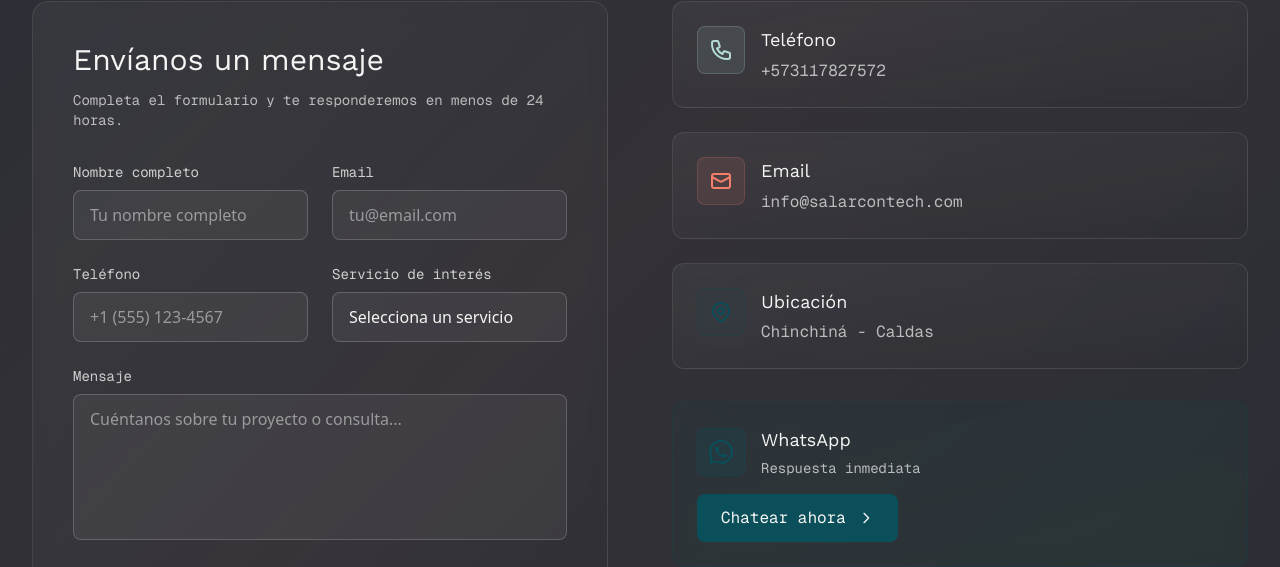
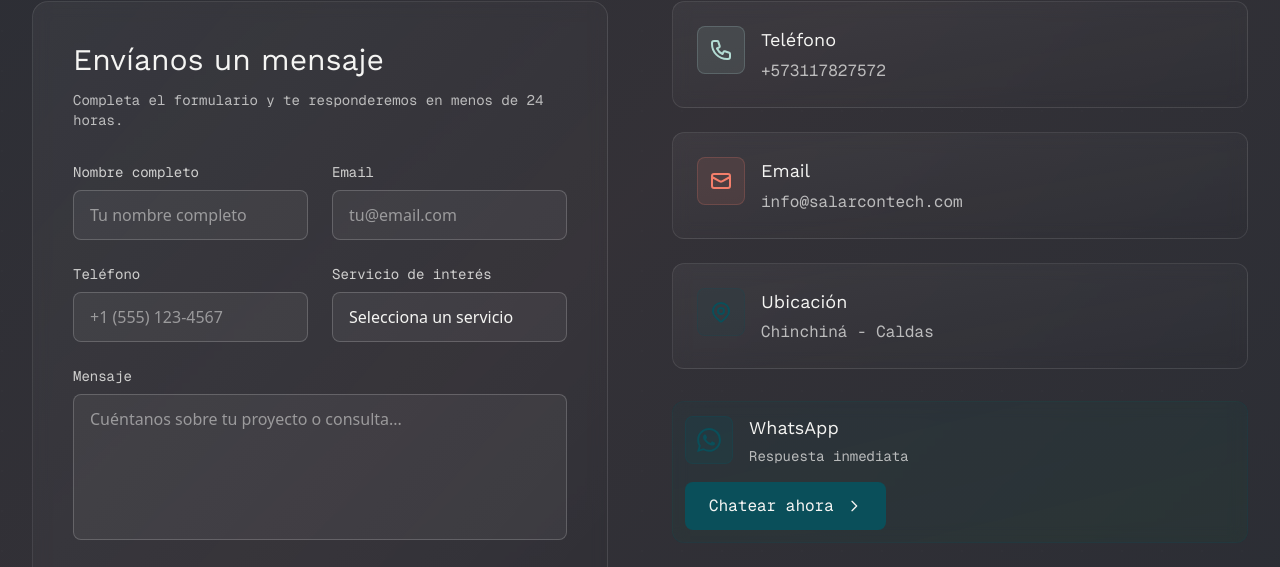
Before and after one commit to sebasao89/salarcon_tech_solutions, an Astro site: page / in a window 1280 px wide. Shown: the part 4004-4571 px from the top of the page. Built offline with nearby package versions, Linux system fonts and the light colour scheme; Astro itself is replaced by a stand-in of ours.

Commit message:
pading whatsapp de contact organizado

```diff
--- a/src/components/contact.astro
+++ b/src/components/contact.astro
@@ -224,7 +224,7 @@ const {
         </div>
 
         <!-- WhatsApp destacado -->
-        <div class="relative p-6 bg-gradient-to-br from-green-500/10 to-green-600/5 border border-green-500/20 rounded-xl backdrop-blur-sm">
+        <div class="relative p-3 bg-gradient-to-br from-green-500/10 to-green-600/5 border border-green-500/20 rounded-xl backdrop-blur-sm">
           <div class="flex items-center gap-4 mb-4">
             <div class="w-12 h-12 bg-green-500/20 border border-green-500/30 rounded-lg flex items-center justify-center">
               <svg class="w-6 h-6 text-green-500" fill="currentColor" viewBox="0 0 24 24">
```
